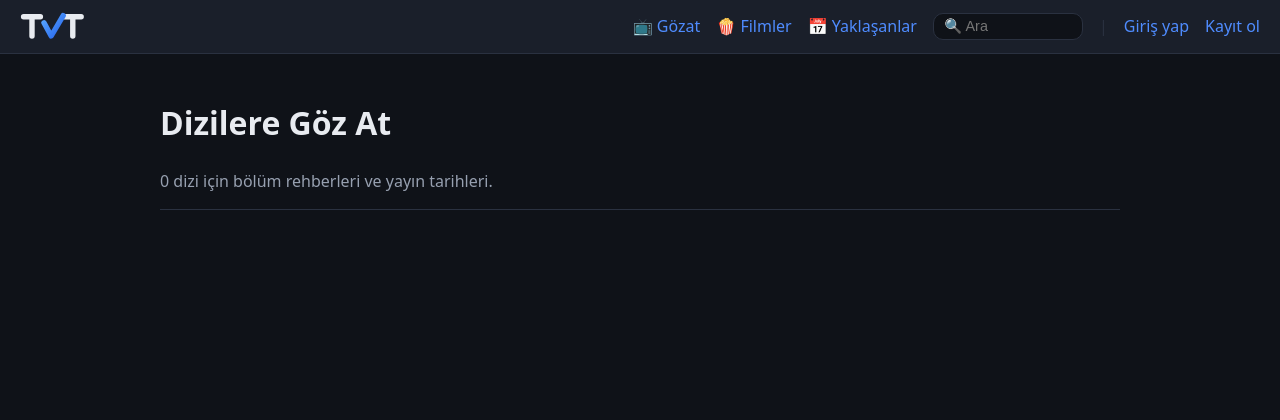
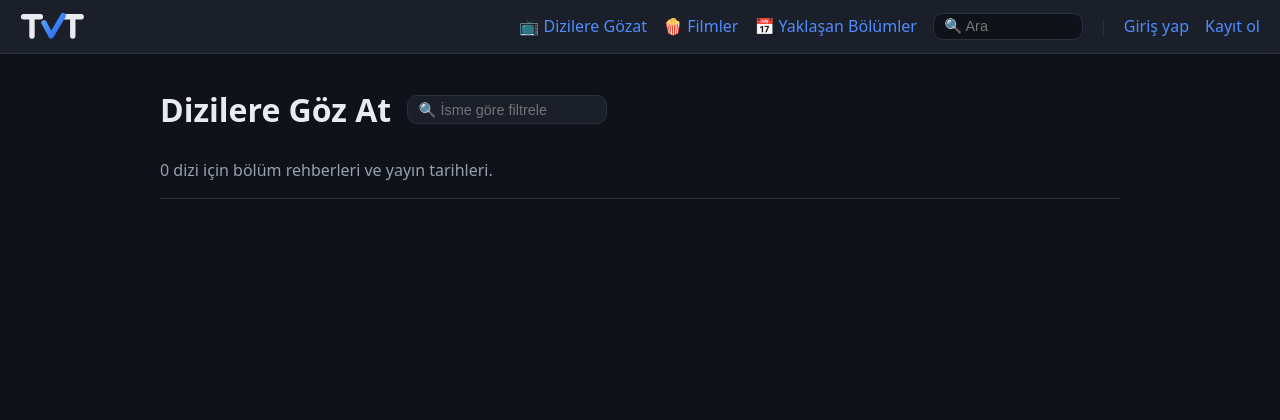
Before and after one commit to akifuygun/tvtakip, a PHP site: page /tr/browse in a window 1280 px wide. Shown: the top 420 px of the page. Run offline with PHP 8.4, Linux system fonts and the light colour scheme; data that the repository does not hold is empty.

Commit message:
UX batch: upcoming logos, merged tabs, nav order, full refresh, sticky nav, browse filter
1. Upcoming rows show an inline network logo pill next to the show name.
2. My Shows merges Running + Upcoming into one "Running & Upcoming" tab
   (backlog-first sort; upcoming premieres interleave by date).
3. Nav: Movies moves after Browse, just before the search box.
4. The manual Refresh is now a FULL refresh: besides re-importing metadata and
   episodes, it prunes episodes the provider no longer lists (ghosts from
   renumbering) — force-path only, so auto-refresh can never mass-delete on a
   transient provider gap.
5. The header is sticky (stays pinned while scrolling).
6. Browse gains a compact name-filter input beside the title, ANDed with the
   existing facets.
Plus label polish in both i18n dictionaries (emoji + wording).

Co-Authored-By: Claude Opus 4.8 <noreply@anthropic.com>

```diff
--- a/api/episodes.php
+++ b/api/episodes.php
@@ -75,7 +75,9 @@ $fresh = (bool) $stmt->fetchColumn();
 
 if ($force || !$fresh) {
     try {
-        import_show(db(), $imdbId);
+        // The manual Refresh button (force) is a FULL refresh: metadata,
+        // episodes, airstamps, AND pruning of episodes the provider dropped.
+        import_show(db(), $imdbId, BACKFILL_BATCH, $force);
     } catch (RuntimeException $e) {
         json_response(['error' => $e->getMessage()], 404);
     }
--- a/assets/css/style.css
+++ b/assets/css/style.css
@@ -56,6 +56,11 @@ a:hover { color: var(--accent-hover); }
   padding: 0.75rem 1.25rem;
   background: var(--surface);
   border-bottom: 1px solid var(--border);
+  /* Stay pinned to the top while scrolling. */
+  position: sticky;
+  top: 0;
+  z-index: 200;
+  box-shadow: 0 1px 6px rgba(0, 0, 0, 0.15);
 }
 .site-header .brand { display: inline-flex; align-items: center; color: var(--text); }
 .brand-logo { height: 1.8rem; width: auto; display: block; }
@@ -542,6 +547,36 @@ a:hover { color: var(--accent-hover); }
   .show-header img { max-width: 140px; }
 }
 
+/* Page title row with a compact inline filter input (browse). */
+.page-head {
+  display: flex;
+  align-items: center;
+  gap: 1rem;
+  flex-wrap: wrap;
+}
+.page-head h1 { margin: 0.5rem 0; }
+.title-search {
+  width: 200px;
+  padding: 0.35rem 0.65rem;
+  background: var(--surface);
+  border: 1px solid var(--border);
+  border-radius: var(--radius);
+  color: var(--text);
+  font-size: 0.9rem;
+}
+.title-search:focus { outline: none; border-color: var(--accent); }
+
+/* Inline network logo (upcoming list rows) — tiny white pill next to the text. */
+.net-inline {
+  height: 13px;
+  width: auto;
+  vertical-align: -2px;
+  background: #fff;
+  border-radius: 3px;
+  padding: 2px 3px;
+  margin-right: 0.3rem;
+}
+
 /* ---------- Browse faceted filter (network / genre / status tabs) ---------- */
 .filters { margin: 0 0 1.5rem; }
 .filter-tabs {
--- a/assets/js/app.js
+++ b/assets/js/app.js
@@ -1067,7 +1067,13 @@ function initBrowseFilter() {
     nets: (el.getAttribute('data-network') || '').split(',').map((s) => s.trim()).filter(Boolean),
     genres: (el.getAttribute('data-genres') || '').split(',').map((s) => s.trim()).filter(Boolean),
     status: el.getAttribute('data-status') || '',
+    name: (el.querySelector('h3')?.textContent || '').toLowerCase(),
   }));
+
+  // Free-text name filter (the small input beside the title), ANDed with the
+  // facets below.
+  const nameInput = document.getElementById('browse-name');
+  let nameQ = '';
 
   // Network facet: chips carry a member-network set (data-networks); the Others
   // chip matches any network not in a curated group.
@@ -1121,6 +1127,7 @@ function initBrowseFilter() {
     let matched = 0;
     for (const c of cards) {
       const ok = matchesNet(c)
+        && (!nameQ || c.name.includes(nameQ))
         && (!selGenre.size || c.genres.some((g) => selGenre.has(g)))
         && (!selStatus.size || selStatus.has(c.status));
       // Show a card only if it matches AND is within the current cap.
@@ -1142,6 +1149,13 @@ function initBrowseFilter() {
 
   // A facet change resets the cap to the first batch of the new result set.
   const refilter = () => { limit = BATCH; apply(); };
+
+  if (nameInput) {
+    nameInput.addEventListener('input', () => {
+      nameQ = nameInput.value.trim().toLowerCase();
+      refilter();
+    });
+  }
 
   netChips.forEach((chip) => chip.addEventListener('click', () => {
     selNet.has(chip) ? selNet.delete(chip) : selNet.add(chip);
--- a/browse.php
+++ b/browse.php
@@ -89,7 +89,11 @@ $metaDescription = t('pub_browse_sub', count($shows));
 
 require __DIR__ . '/includes/header.php';
 ?>
-<h1><?= t('pub_browse_title') ?></h1>
+<div class="page-head">
+    <h1><?= t('pub_browse_title') ?></h1>
+    <input type="search" id="browse-name" class="title-search"
+           placeholder="🔍 <?= t('filter_by_name') ?>" aria-label="<?= t('filter_by_name') ?>">
+</div>
 <p class="muted"><?= t('pub_browse_sub', count($shows)) ?></p>
 
 <div class="filters">
--- a/includes/auth.php
+++ b/includes/auth.php
@@ -34,7 +34,7 @@ const REMEMBER_LIFETIME = 60 * 60 * 24 * 60;  // 60 days
 
 // Cache-buster appended to CSS/JS URLs so far-future caching (.htaccess) is
 // safe: bump this on any CSS/JS change, alongside the CACHE const in sw.js.
-const ASSET_VERSION = '45';
+const ASSET_VERSION = '46';
 
 /** True when the current request reached us over HTTPS (directly or via the
  *  InfinityFree proxy), so cookies can carry the Secure flag. */
--- a/includes/header.php
+++ b/includes/header.php
@@ -105,8 +105,8 @@ $seoJsonLd = $jsonLd ?? json_encode([
             <a href="/">📅 <?= t('nav_calendar') ?></a>
             <a href="/upcoming">🔜 <?= t('nav_upcoming') ?></a>
             <a href="/myshows.php">🎬 <?= t('nav_myshows') ?></a>
+            <a href="/browse">📺 <?= t('nav_browse') ?></a>
             <a href="/mymovies.php">🍿 <?= t('nav_mymovies') ?></a>
-            <a href="/browse">📺 <?= t('nav_browse') ?></a>
             <form class="nav-search" action="/search.php" method="get" role="search">
                 <input type="search" name="q" placeholder="🔍 <?= t('nav_search') ?>"
                        aria-label="<?= t('nav_search') ?>">
--- a/includes/i18n.php
+++ b/includes/i18n.php
@@ -150,7 +150,7 @@ $GLOBALS['I18N'] = [
         'no_unwatched' => 'No unwatched aired episodes.',
         'coming_up' => "Here's what's coming up next on the shows you track.",
         'find_more' => 'Find more shows to track',
-        'mark_watched' => '✅ Watched',
+        'mark_watched' => '✅ Mark Watched',
         'notice_no_data' => 'No episode data yet for',
         'notice_open_one' => '— open it once to import episodes.',
         'notice_open_many' => '— open each once to import episodes.',
@@ -162,6 +162,8 @@ $GLOBALS['I18N'] = [
         'no_shows_yet' => "You're not tracking any shows yet",
         'search_for_show' => 'Search for a show',
         'group_running' => 'Running', 'group_upcoming' => 'Upcoming', 'group_finished' => 'Cancelled / Ended',
+        'group_active' => 'Running & Upcoming',
+        'filter_by_name' => 'Filter by name',
         'untrack' => 'Untrack', 'no_image' => 'No image',
         'airs_today' => 'Airs today', 'day_remaining' => '%d day remaining', 'days_remaining' => '%d days remaining',
         'status_running' => 'Running', 'status_ended' => 'Ended', 'status_canceled' => 'Canceled', 'status_upcoming' => 'Upcoming',
@@ -201,12 +203,12 @@ $GLOBALS['I18N'] = [
         'importing_first' => 'Importing episodes (first visit for this show)…',
         'could_not_load' => 'Could not load this show: %s',
         'track_show' => 'Track this show',
-        'episodes' => 'Episodes', 'refresh_episodes' => 'Refresh episodes', 'refreshing' => 'Refreshing…',
+        'episodes' => 'Episodes', 'refresh_episodes' => '🔄 Refresh episodes', 'refreshing' => '🔄 Refreshing…',
         'next_episode' => 'Next episode', 'airing_now' => '🔴 Airing now',
         'in_day' => 'in 1 day', 'in_days' => 'in %d days',
         'unit_d' => 'd', 'unit_h' => 'h', 'unit_m' => 'm', 'unit_s' => 's',
-        'mark_all_watched' => 'Mark All Watched', 'mark_all_unwatched' => 'Mark All Unwatched',
-        'mark_season_watched' => 'Mark Season Watched', 'mark_season_unwatched' => 'Mark Season Unwatched',
+        'mark_all_watched' => '✅ Mark All Episodes Watched', 'mark_all_unwatched' => '❌ Mark All Episodes Unwatched',
+        'mark_season_watched' => '✅ Mark Season Watched', 'mark_season_unwatched' => '❌ Mark Season Unwatched',
         'mark_ep_watched' => '✅ Mark %s Watched', 'mark_ep_unwatched' => '❌ Mark %s Not Watched',
         'airs_on' => '📅 Airs %s', 'not_aired' => '📅 Not aired yet',
         'specials' => 'Specials', 'season_n' => 'Season %d',
@@ -243,7 +245,7 @@ $GLOBALS['I18N'] = [
         'theme_light' => 'Açık tema', 'theme_dark' => 'Koyu tema',
         'meta_description' => 'Favori dizilerini takip et, yeni bölümleri kaçırma ve izlediklerini işaretle — ücretsiz, sade bir kişisel dizi takip uygulaması.',
         'tagline' => 'Dizilerini takip et, hiçbir bölümü kaçırma.',
-        'nav_browse' => 'Gözat', 'nav_upcoming' => 'Yaklaşanlar',
+        'nav_browse' => 'Dizilere Gözat', 'nav_upcoming' => 'Yaklaşan Bölümler',
         'features_title' => 'Dizilerini takip etmek için gereken her şey',
         'feat_calendar_t' => 'Bölüm takvimi',
         'feat_calendar_d' => 'Giriş yaptığın anda her dizinin izlemediğin ilk bölümünü gör.',
@@ -290,7 +292,7 @@ $GLOBALS['I18N'] = [
         'no_unwatched' => 'İzlenmemiş yayınlanmış bölüm yok.',
         'coming_up' => 'Takip ettiğin dizilerde sırada bunlar var.',
         'find_more' => 'Takip edecek dizi bul',
-        'mark_watched' => '✅ İzledim',
+        'mark_watched' => '✅ İzlendi İşaretle',
         'notice_no_data' => 'Şu diziler için henüz bölüm verisi yok:',
         'notice_open_one' => '— bölümleri içe aktarmak için onu bir kez aç.',
         'notice_open_many' => '— bölümleri içe aktarmak için her birini bir kez aç.',
@@ -301,6 +303,8 @@ $GLOBALS['I18N'] = [
         'no_shows_yet' => 'Henüz dizi takip etmiyorsun',
         'search_for_show' => 'Dizi ara',
         'group_running' => 'Devam ediyor', 'group_upcoming' => 'Yakında', 'group_finished' => 'İptal / Bitti',
+        'group_active' => 'Devam Eden & Yakında',
+        'filter_by_name' => 'İsme göre filtrele',
         'untrack' => 'Takibi bırak', 'no_image' => 'Görsel yok',
         'airs_today' => 'Bugün yayında', 'day_remaining' => '%d gün kaldı', 'days_remaining' => '%d gün kaldı',
         'status_running' => 'Devam ediyor', 'status_ended' => 'Bitti', 'status_canceled' => 'İptal edildi', 'status_upcoming' => 'Yakında',
@@ -338,12 +342,12 @@ $GLOBALS['I18N'] = [
         'importing_first' => 'Bölümler içe aktarılıyor (bu dizi için ilk ziyaret)…',
         'could_not_load' => 'Dizi yüklenemedi: %s',
         'track_show' => 'Bu diziyi takip et',
-        'episodes' => 'Bölümler', 'refresh_episodes' => 'Bölümleri yenile', 'refreshing' => 'Yenileniyor…',
+        'episodes' => 'Bölümler', 'refresh_episodes' => '🔄 Bölümleri yenile', 'refreshing' => '🔄 Yenileniyor…',
         'next_episode' => 'Sonraki bölüm', 'airing_now' => '🔴 Şimdi yayında',
         'in_day' => '1 gün içinde', 'in_days' => '%d gün içinde',
         'unit_d' => 'g', 'unit_h' => 'sa', 'unit_m' => 'dk', 'unit_s' => 'sn',
         'mark_all_watched' => 'Tümünü İzlendi İşaretle', 'mark_all_unwatched' => 'Tümünü İzlenmedi İşaretle',
-        'mark_season_watched' => 'Sezonu İzlendi İşaretle', 'mark_season_unwatched' => 'Sezonu İzlenmedi İşaretle',
+        'mark_season_watched' => '✅ Sezonu İzlendi İşaretle', 'mark_season_unwatched' => '❌ Sezonu İzlenmedi İşaretle',
         'mark_ep_watched' => '✅ %s İzlendi İşaretle', 'mark_ep_unwatched' => '❌ %s İzlenmedi İşaretle',
         'airs_on' => '📅 Yayın: %s', 'not_aired' => '📅 Henüz yayınlanmadı',
         'specials' => 'Özel Bölümler', 'season_n' => '%d. Sezon',
--- a/includes/importer.php
+++ b/includes/importer.php
@@ -308,8 +308,12 @@ function backfill_episode_imdb_ids(PDO $pdo, string $imdbId, int $limit): int
  *
  * $backfillLimit: episode ids to fetch this call (CLI passes a large value to
  * complete in one run; the web default keeps each request short).
+ * $prune: also DELETE episodes the provider no longer lists (renumbered or
+ * removed) — only the manual "Refresh" uses this, so a transient provider gap
+ * during auto-refresh can never mass-delete; watched rows of pruned ghosts go
+ * with them via the FK cascade (they refer to episodes that no longer exist).
  */
-function import_show(PDO $pdo, string $imdbId, int $backfillLimit = BACKFILL_BATCH): int
+function import_show(PDO $pdo, string $imdbId, int $backfillLimit = BACKFILL_BATCH, bool $prune = false): int
 {
     @set_time_limit(120);
 
@@ -349,6 +353,22 @@ function import_show(PDO $pdo, string $imdbId, int $backfillLimit = BACKFILL_BAT
     try {
         upsert_show($pdo, $payload['show'], true);
         $count = upsert_episodes($pdo, $imdbId, $payload['episodes']);
+        if ($prune && $payload['episodes']) {
+            // Drop rows the provider no longer lists, keyed by the episode
+            // identity (season, number). Guarded by non-empty payload.
+            $pairs = [];
+            $params = [$imdbId];
+            foreach ($payload['episodes'] as $ep) {
+                $pairs[] = '(?, ?)';
+                $params[] = max(0, (int) ($ep['season'] ?? 0));
+                $params[] = max(0, (int) ($ep['number'] ?? 0));
+            }
+            $stmt = $pdo->prepare(
+                'DELETE FROM episodes WHERE show_imdb_id = ?
+                 AND (season, number) NOT IN (' . implode(', ', $pairs) . ')'
+            );
+            $stmt->execute($params);
+        }
         $pdo->commit();
     } catch (Throwable $e) {
         $pdo->rollBack();
--- a/sw.js
+++ b/sw.js
@@ -1,7 +1,7 @@
 // Service worker: stale-while-revalidate for same-origin STATIC assets only.
 // HTML pages and /api/* pass straight through to the network so authenticated,
 // per-user content is never served stale or to the wrong session.
-const CACHE = 'tvtrack-v45';
+const CACHE = 'tvtrack-v46';
 const STATIC = /\.(css|js|png|svg|webmanifest|woff2?|ico)$/;
 
 self.addEventListener('install', () => self.skipWaiting());
--- a/upcoming.php
+++ b/upcoming.php
@@ -2,6 +2,7 @@
 // PUBLIC upcoming-episodes page (no login) — fresh, regularly changing content.
 // Pretty URL /upcoming rewrites here.
 require_once __DIR__ . '/includes/auth.php';
+require_once __DIR__ . '/includes/network_logos.php';
 
 const UPCOMING_DAYS = 30;
 
@@ -12,7 +13,7 @@ $mine = is_logged_in();
 // Padded by a day on both sides: the airstamp shifts a US-evening episode
 // into the next local (Istanbul) day, which is what we group and filter by.
 $sql = 'SELECT e.season, e.number, e.name AS ep_name, e.airdate, e.airstamp,
-               s.imdb_id, s.name AS show_name
+               s.imdb_id, s.name AS show_name, s.network
         FROM episodes e JOIN shows s ON s.imdb_id = e.show_imdb_id ';
 $params = [
     date('Y-m-d', strtotime(today() . ' -1 day')),
@@ -79,6 +80,9 @@ require __DIR__ . '/includes/header.php';
         <ul class="episode-list episode-list-plain">
             <?php foreach ($rows as $ep): ?>
                 <li><span class="ep-title">
+                    <?php if ($b = network_badge_info($ep['network'])): ?>
+                        <img class="net-inline" src="<?= htmlspecialchars($b[1]) ?>" alt="<?= htmlspecialchars($b[0]) ?>" loading="lazy">
+                    <?php endif; ?>
                     <a class="cal-show" href="<?= htmlspecialchars(series_url($ep['imdb_id'])) ?>"><?= htmlspecialchars($ep['show_name']) ?></a>
                     <?= episode_code((int) $ep['season'], (int) $ep['number']) ?>
                     <?= htmlspecialchars($ep['ep_name'] ?? '') ?>
```
Also changed, not shown: myshows.php (+7 -10 lines).
